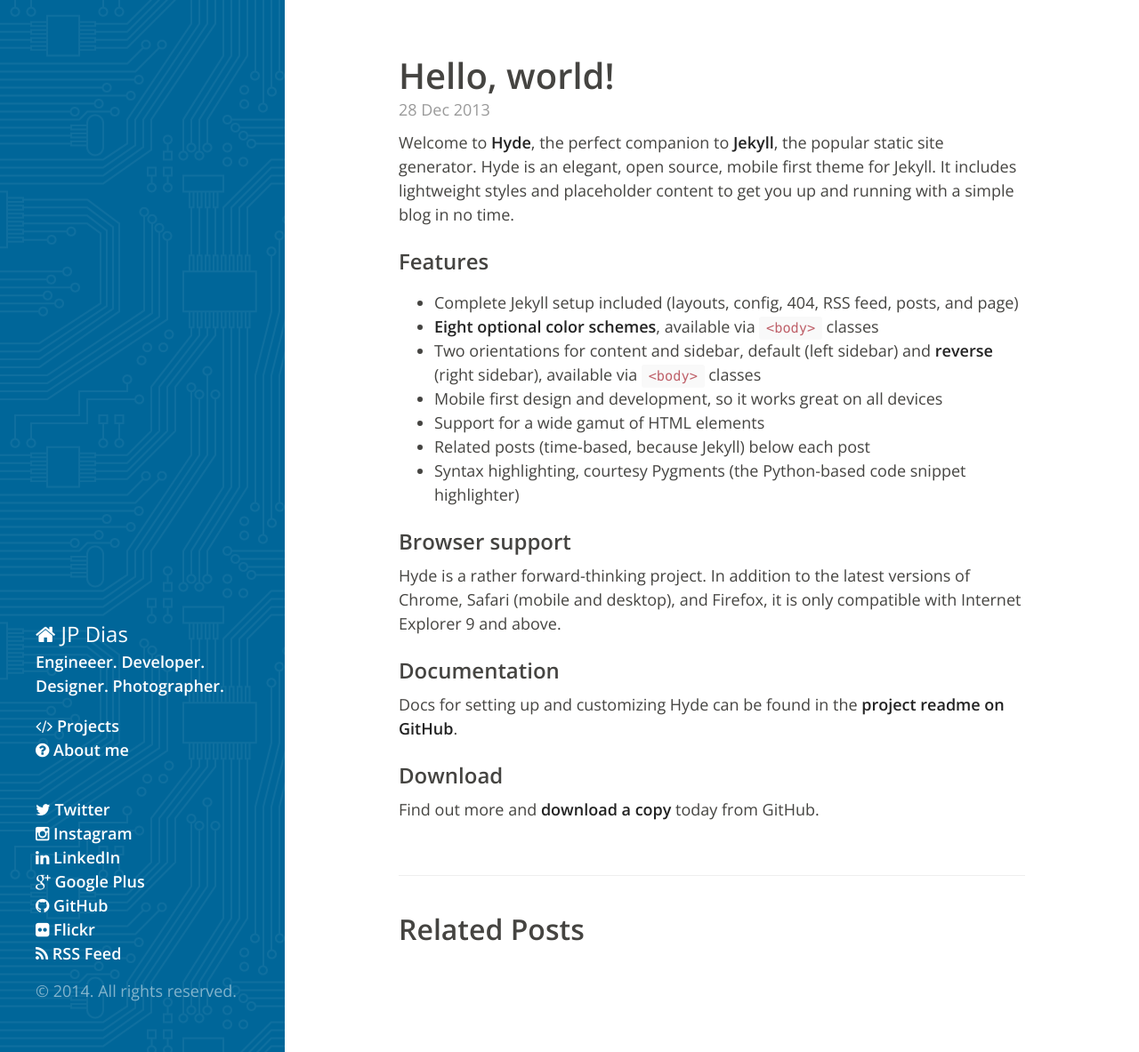
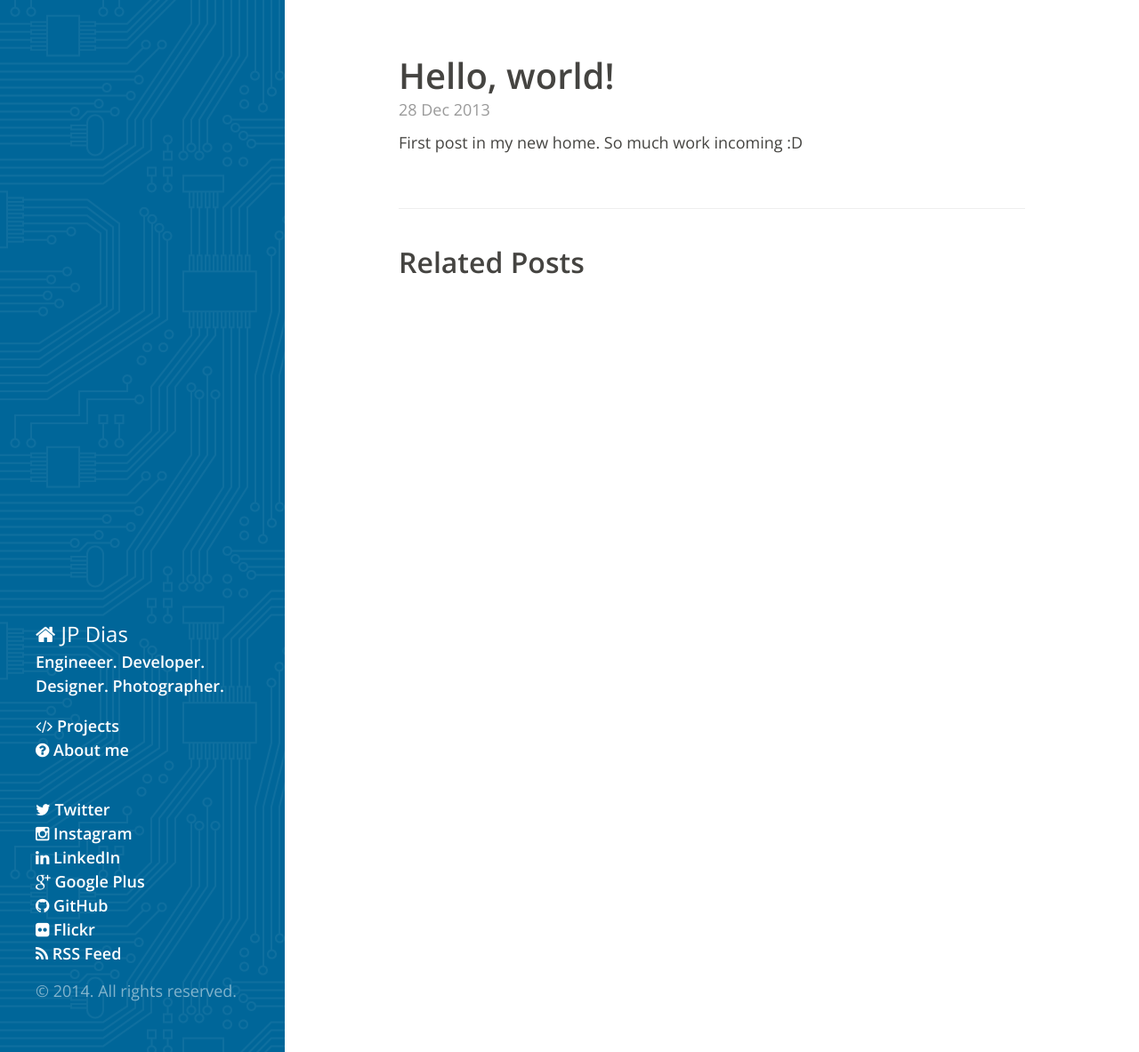
Before and after one commit to jpdias/jpdias.github.io, a Jekyll site: the page built from _posts/2013-12-28-hello-world.md, in a window 1280 px wide and 1183 px high. Shown: the whole window at 89% size. Built offline with Jekyll 4.4.1, drawn with Linux system fonts in a browser that asks for light colours; Markdown is read by kramdown in place of the engine named in the settings.

Commit message:
Change info

```diff
--- a/_posts/2013-12-28-hello-world.md
+++ b/_posts/2013-12-28-hello-world.md
@@ -3,26 +3,5 @@
 title: Hello, world!
 ---
 
-Welcome to [Hyde](http://andhyde.com), the perfect companion to [Jekyll](http://jekyllrb.com), the popular static site generator. Hyde is an elegant, open source, mobile first theme for Jekyll. It includes lightweight styles and placeholder content to get you up and running with a simple blog in no time.
-
-### Features
-
-* Complete Jekyll setup included (layouts, config, 404, RSS feed, posts, and page)
-* [Eight optional color schemes](https://github.com/mdo/hyde#themes), available via `<body>` classes
-* Two orientations for content and sidebar, default (left sidebar) and [reverse](https://github.com/mdo/hyde#reverse-layout) (right sidebar), available via `<body>` classes
-* Mobile first design and development, so it works great on all devices
-* Support for a wide gamut of HTML elements
-* Related posts (time-based, because Jekyll) below each post
-* Syntax highlighting, courtesy Pygments (the Python-based code snippet highlighter)
-
-### Browser support
-
-Hyde is a rather forward-thinking project. In addition to the latest versions of Chrome, Safari (mobile and desktop), and Firefox, it is only compatible with Internet Explorer 9 and above.
-
-### Documentation
-
-Docs for setting up and customizing Hyde can be found in the [project readme on GitHub](https://github.com/mdo/hyde#readme).
-
-### Download
-
-Find out more and [download a copy](https://github.com/mdo/hyde) today from GitHub.
+First post in my new home.
+So much work incoming :D
```
Also changed, not shown: about.html (+10 -1 lines).
